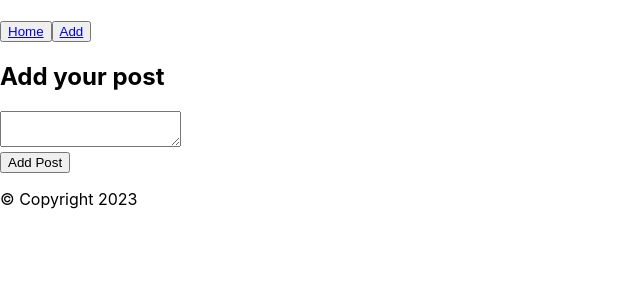
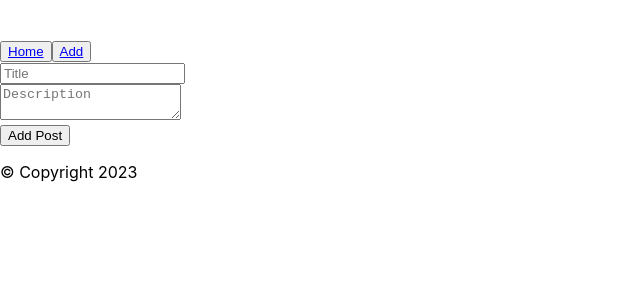
Before and after one commit to ryckabass0827/React-atsiskaitymas-2023.02.02, a React (Create React App) app: page /add in a window 1280 px wide. Shown: the top 300 px of the page, without its empty margins (0-640 px from the left). Built offline with nearby package versions, Linux system fonts and the light colour scheme.

Commit message:
fixed Add.jsx problems

```diff
--- a/package.json
+++ b/package.json
@@ -6,6 +6,7 @@
     "@testing-library/jest-dom": "^5.16.5",
     "@testing-library/react": "^13.4.0",
     "@testing-library/user-event": "^13.5.0",
+    "json-server": "^0.17.1",
     "react": "^18.2.0",
     "react-dom": "^18.2.0",
     "react-scripts": "5.0.1",
--- a/src/Pages/Add.jsx
+++ b/src/Pages/Add.jsx
@@ -1,9 +1,12 @@
 import React, { useState } from 'react';
 import Navbar from '../components/Navbar';
 
+
+
 const Add = () => {
-    const [form, setForm] = useState({ post: '' });
+    const [form, setForm] = useState({ title: '', description: '' });
     const [error, setError] = useState('');
+    const [successMessage, setSuccessMessage] = useState('');
 
     const handleChange = e => {
         setForm({ ...form, [e.target.name]: e.target.value });
@@ -12,51 +15,61 @@ const Add = () => {
     const handleSubmit = async e => {
         e.preventDefault();
         try {
-            const response = await fetch('http://localhost:3000/posts');
-            if (!response.ok) {
-                throw new Error(response.statusText);
-            }
-            const data = await response.json();
-            const currentUser = data.find(user => user.email === localStorage.getItem('email'));
-            if (!currentUser) {
-                setError('User not found');
-                return;
-            }
-            const index = data.indexOf(currentUser);
-            data[index].posts = [...currentUser.posts, form.post];
-            await fetch('http://localhost:3000/posts', {
+            const newPost = {
+                title: form.title,
+                description: form.description
+            };
+
+            const response = await fetch('http://localhost:3000/posts', {
                 method: 'POST',
                 headers: {
                     'Content-Type': 'application/json'
                 },
-                body: JSON.stringify(data)
+                body: JSON.stringify(newPost)
             });
-            setForm({ post: '' });
+            setSuccessMessage('Post submitted successfully');
+            if (!response.ok) {
+                throw new Error(response.statusText);
+            }
+            setForm({ title: '', description: '' });
         } catch (error) {
-            setError(error.message);
+            setError(error);
         }
     };
 
+
+
     return (
-        <div className='AddPage'>
+        <>
             <header className='header'>
+                <img src="" alt="" />
                 <Navbar />
             </header>
 
-            <form className='PostForm' onSubmit={handleSubmit}>
-                <h2>Add your post</h2>
+            <form onSubmit={handleSubmit}>
+                <input
+                    type="text"
+                    name="title"
+                    placeholder="Title"
+                    value={form.title}
+                    onChange={handleChange}
+                    required
+                />
+                <br />
                 <textarea
-                    name="post"
-                    value={form.post}
+                    name="description"
+                    placeholder="Description"
+                    value={form.description}
                     onChange={handleChange}
                     required
                 />
                 <br />
                 <button type="submit">Add Post</button>
+                {successMessage && <p>{successMessage}</p>}
                 {error && <p>{error}</p>}
             </form>
-        </div>
+        </>
     );
 };
 
-export default Add
+export default Add;
--- a/src/Pages/Home.jsx
+++ b/src/Pages/Home.jsx
@@ -29,14 +29,17 @@ const Home = () => {
             </header>
             <h1>Welcome, {user.email}</h1>
             <div className='Cards'>
+
                 <h2>Posts</h2>
                 {posts.map(post => (
-                    <div key={post.id}>
+                    <div className='Card' key={post.id}>
                         <h3>{post.title}</h3>
                         <p>{post.description}</p>
 
+
                     </div>
                 ))}
+
             </div>
         </div>
 
```
Also changed, not shown: 1 other file (tests, documents, lock files or other folders).
